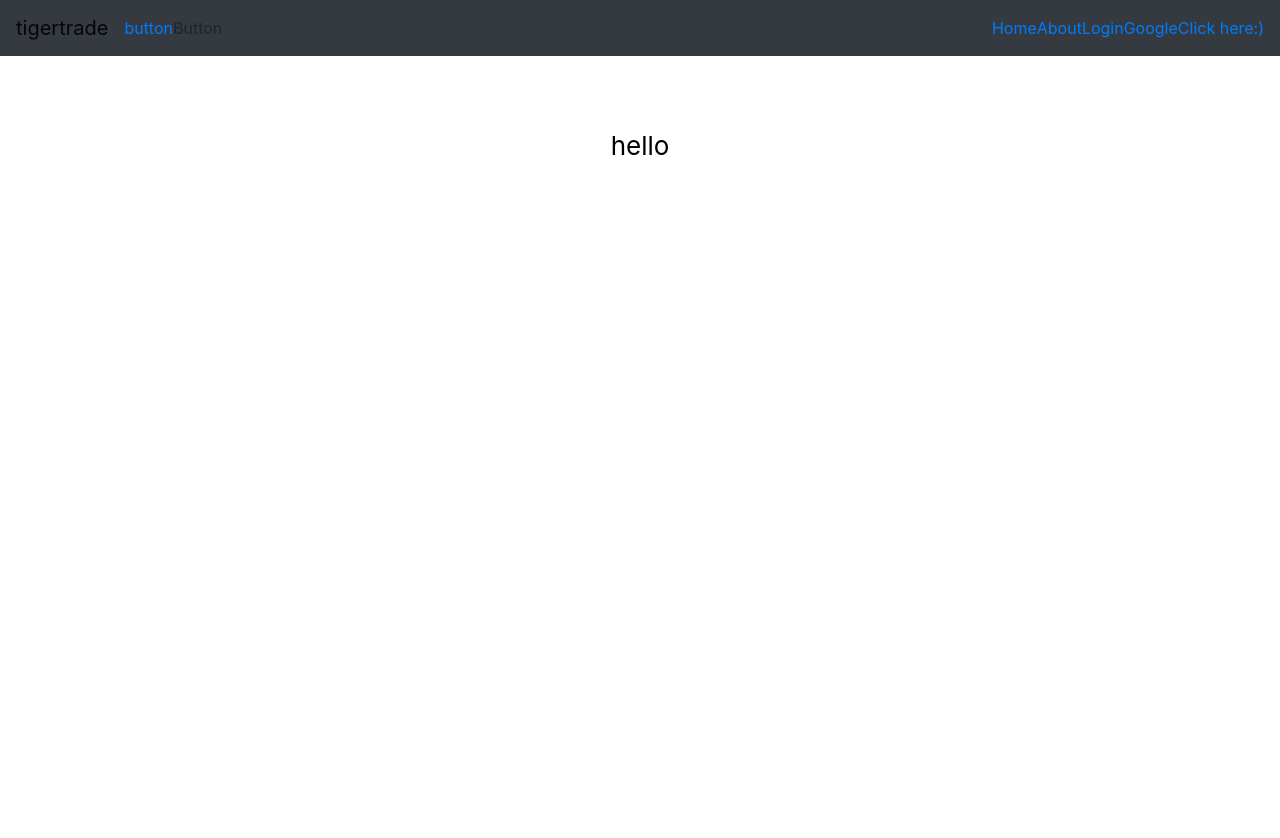
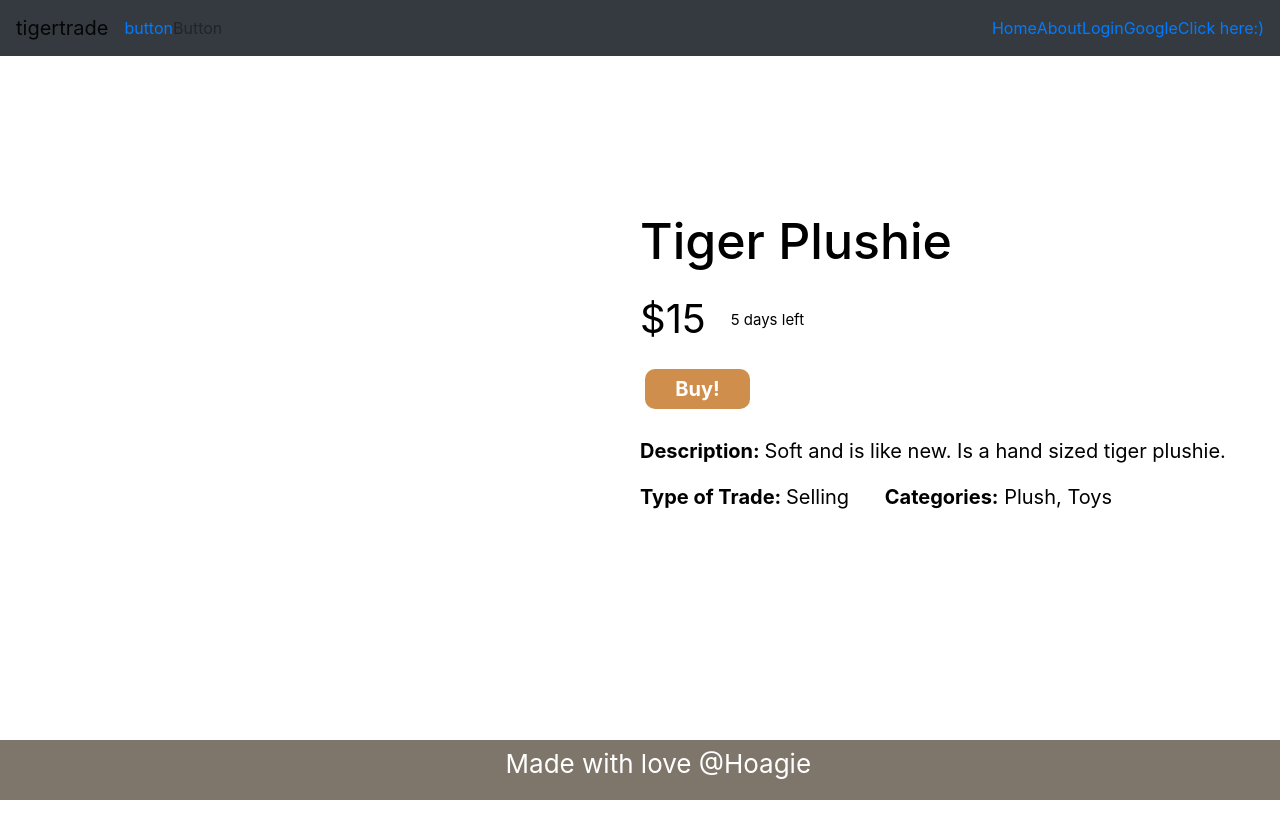
Before and after one commit to Daniel-Wey/odus-student-groups-redesign, a React (Create React App) app: page /itemRight in a window 1280 px wide. Shown: the top 838 px of the page. Built offline with nearby package versions, Linux system fonts and the light colour scheme.

Commit message:
product details

```diff
--- a/src/App.js
+++ b/src/App.js
@@ -1,9 +1,10 @@
+import 'bootstrap/dist/css/bootstrap.min.css';
 import logo from './logo.svg';
 import './App.css';
 import AskQuestion from './AskQuestion.js'
 import NavBar from './NavBar.js'
 import StartPage from './StartPage.js'
-import 'bootstrap/dist/css/bootstrap.min.css';
+
 
 import { BrowserRouter, Route, Switch, Link } from "react-router-dom";
 
--- a/src/ItemRight.js
+++ b/src/ItemRight.js
@@ -1,5 +1,8 @@
 import React, { Component } from 'react'
 import './ItemRightStyle.css'
+import { IoInformationCircleOutline } from "react-icons/io5";
+import info from './images/info.jpg'
+
 
 import {
     Row, Col, InputGroup, Input, Button, Form,
@@ -7,11 +10,52 @@ import {
 
 } from 'reactstrap';
 
+
 class ItemRight extends React.Component {
     render() {
         return (
             <div id="main">
-                <span> hello </span>
+                <div id="leftSide">
+
+                </div>
+               <div id= "rightSide">
+                   <div id="titleInfo">
+                        <h1 id="title">Tiger Plushie</h1>
+                        <span id="price"> $15 </span>
+                        <span id="time"> 5 days left</span>
+
+                   </div>
+                   <div id="buy">
+                        <button id ="buyButton"><strong>Buy!</strong></button>
+
+                   </div>
+
+                   <div id="information">
+                        <p id ="description"><strong>Description: </strong> Soft and is like
+                        new. Is a hand sized tiger plushie. </p>
+                        <span id="trade"> <strong>Type of Trade: </strong> Selling </span>
+
+
+
+
+                        {/*<div class="tooltip">
+
+                        <img id ="moreInfo" src={info} alt="Info icon" title="this will be displayed as a tooltip"/>
+                        <span class="tooltiptext">grewon.pdf</span>
+
+                        </div>*/}
+
+
+
+
+                        <span id="categories"> <strong> Categories:</strong> Plush, Toys</span>
+                   </div>
+
+               </div>
+
+               <div id="bottomBar">
+                    <span class = "bottomText" >Made with love @Hoagie </span>
+                </div>
 
             </div>
         )
--- a/src/ItemRightStyle.css
+++ b/src/ItemRightStyle.css
@@ -0,0 +1,123 @@
+html, body {
+    height: 100%;
+    width: 100%;
+    margin: 0;
+}
+
+#main {
+    overflow-x: hidden;
+    overflow-y: hidden;
+    max-width:1200px;
+    margin: 0 auto;
+    padding: 15px;
+    display:flex;
+  }
+
+  #leftSide {
+    width: 65%;
+    position: relative;
+  }
+#rightSide {
+    width: 70%;
+    margin-top: 140px;
+    margin-left: 585px;
+
+    min-width: 600px;
+    min-height:400px;
+
+
+}
+
+#title {
+    text-align: left;
+    font-size: 50px;
+
+}
+
+#price {
+    float:left;
+    font-size: 40px;
+    margin-top: 10px;
+
+}
+
+#time {
+    float:left;
+    font-size: 15px;
+    margin-top: 30px;
+    margin-left: 25px;
+
+}
+
+#buy {
+    position: absolute;
+    right:    10;
+    bottom:   20;
+    font-size: 15px;
+    margin-top: 90px;
+    margin-left:5px;
+
+
+
+}
+
+#buyButton{
+
+    background: #CF8E4C ;
+    border:none;
+    color:white;
+    border-radius:10px;
+    width:105px;
+    height:40px;
+    text-align: center;
+    font-size:20px;
+    vertical-align: middle;
+
+
+
+}
+
+#information{
+    text-align: left;
+    margin-top:165px;
+    font-size: 20px;
+
+}
+
+#categories{
+    display: inline;
+    margin-left: 30px;
+}
+
+#moreInfo{
+    width:100px;
+    height: 12px;
+
+}
+
+
+.tooltip {
+    position: relative;
+    display: inline-block;
+    background-color:aqua;
+    color:aqua;
+    border-bottom: 1px dotted rgb(150, 141, 141);
+  }
+
+  .tooltip .tooltiptext {
+    visibility: hidden;
+    width: 120px;
+    background-color: black;
+    color: #fff;
+    text-align: center;
+    border-radius: 6px;
+    padding: 5px 0;
+
+    /* Position the tooltip */
+    position: absolute;
+    z-index: 1;
+  }
+
+  .tooltip:hover .tooltiptext {
+    visibility: visible;
+  }
--- a/src/itemLeft.js
+++ b/src/itemLeft.js
@@ -5,7 +5,7 @@ import plush1 from './images/plush1.jpg'
 import plush2 from './images/plush2.jpeg'
 import plush3 from './images/plush3.jpeg'
 import avatar from './images/avatar.png'
-import rating from './images/tempRating.png'
+//import rating from './images/tempRating.png'
 
 
 // Replace with local path, ensurre that "./" is at the beginning if sourced from same directory
@@ -47,7 +47,7 @@ class itemLeft extends React.Component {
                     <div id="userStars">
                         <span id="username">Listing by PrincetonStudent00263</span>
                         <br></br>
-                        <img id="rate" src={rating} alt="sample"/>
+                        {/*<img id="rate" src={rating} alt="sample"/>*/}
                     </div>
                     <button id="ask"><span>Ask the Seller<br></br> a Question</span></button>
                 </div>
```
Also changed, not shown: package.json (+7 -1 lines), src/StartPage.js (+0 -8 lines), src/images/info.jpg (added), 1 other file (tests, documents, lock files or other folders).
